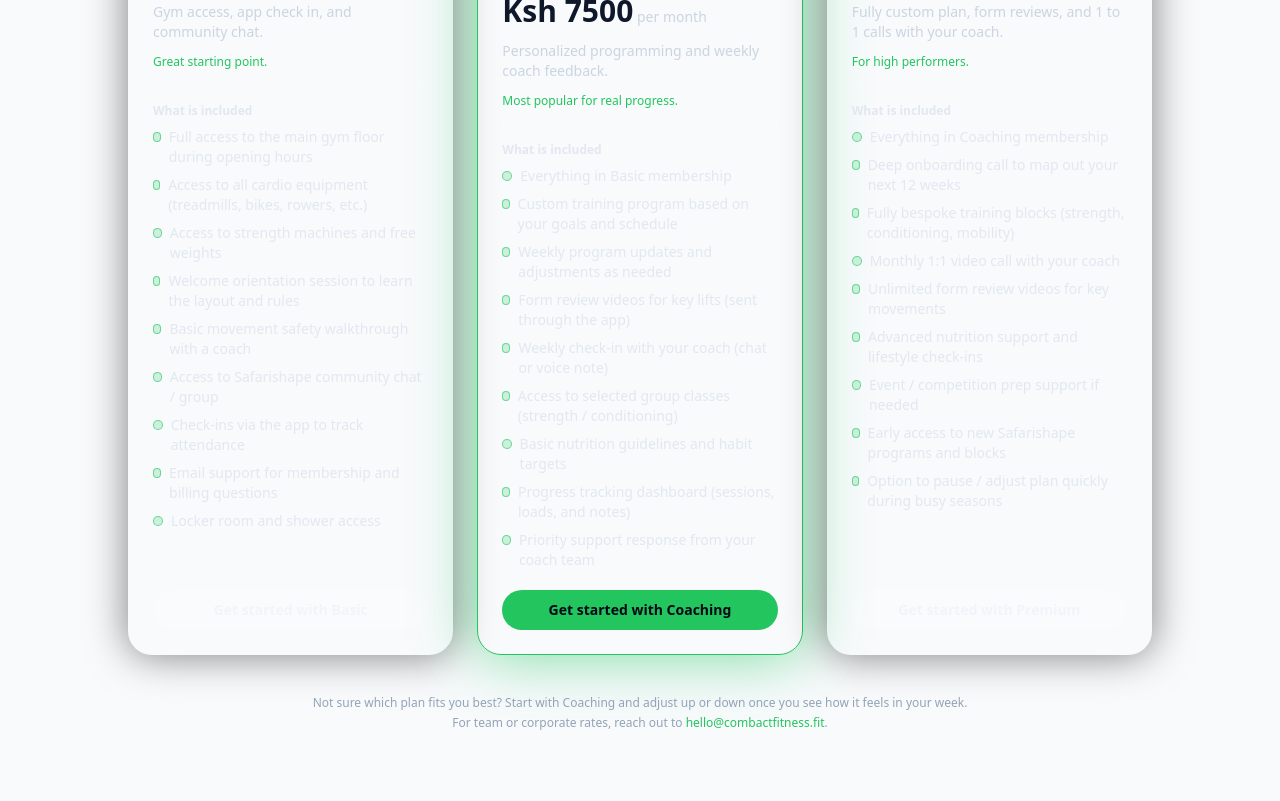
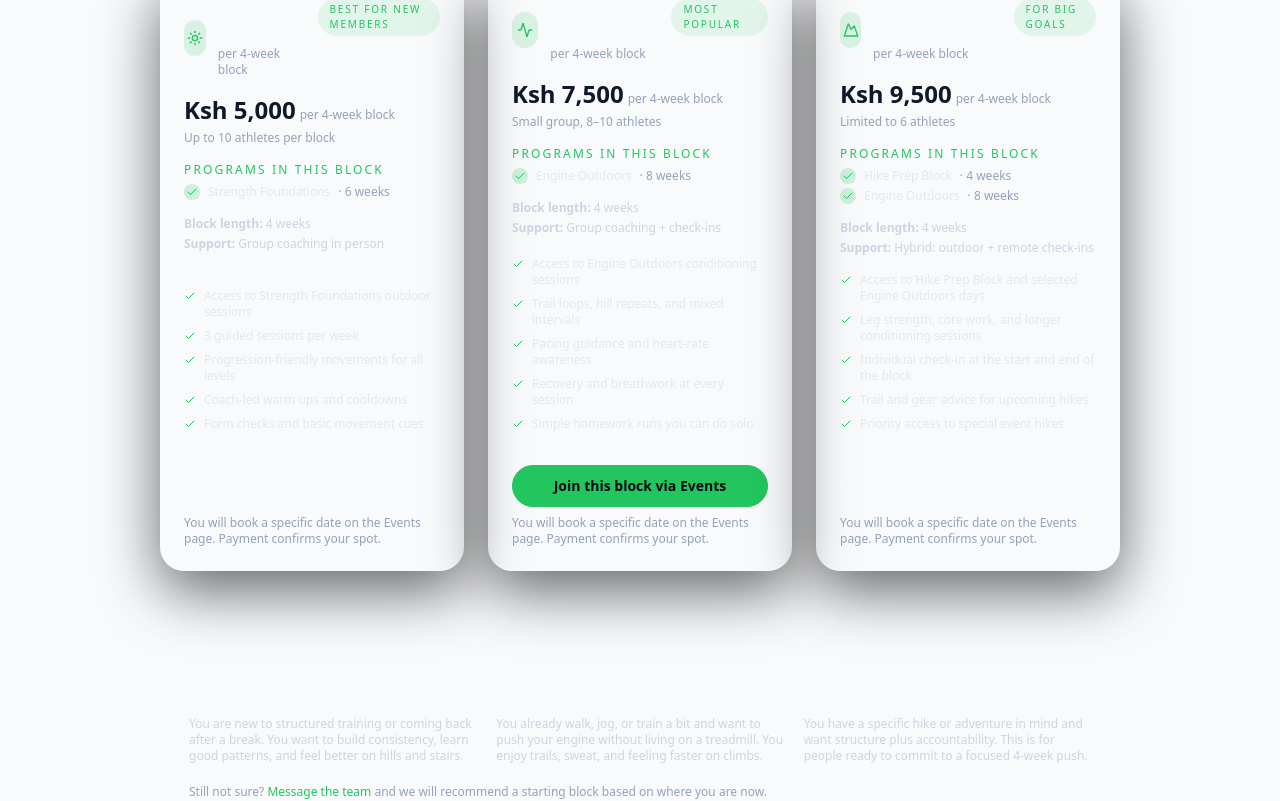
Before and after one commit to SultanKirigha/Fitness, a React (Vite) app: page /pricing in a window 1280 px wide. Shown: the part 500-1301 px from the top of the page. Built offline with nearby package versions, Linux system fonts and the light colour scheme; no server answers.

Commit message:
updated the pricing page with the new information

```diff
--- a/src/pages/Pricing.jsx
+++ b/src/pages/Pricing.jsx
@@ -1,124 +1,291 @@
 // src/pages/Pricing.jsx
+import { useMemo, useState } from "react";
+import { Check, Mountain, Activity, Sun } from "lucide-react";
 import { useSiteData } from "../context/SiteDataContext.jsx";
 
 function Pricing() {
   const {
-    siteData: { pricing },
+    siteData: { programs },
   } = useSiteData();
 
+  const [hoveredPlanId, setHoveredPlanId] = useState(null);
+
+  // quick map from id -> program
+  const programsById = useMemo(() => {
+    const map = new Map();
+    programs.forEach((p) => map.set(p.id, p));
+    return map;
+  }, [programs]);
+
+  const plans = [
+    {
+      id: "outdoor-start",
+      name: "Outdoor Start Pass",
+      price: "Ksh 5,000",
+      billing: "per 4-week block",
+      badge: "Best for new members",
+      icon: Sun,
+      highlight: false,
+      programIds: ["strength-foundations"],
+      spots: "Up to 10 athletes per block",
+      commitment: "4 weeks",
+      support: "Group coaching in person",
+      features: [
+        "Access to Strength Foundations outdoor sessions",
+        "3 guided sessions per week",
+        "Progression-friendly movements for all levels",
+        "Coach-led warm ups and cooldowns",
+        "Form checks and basic movement cues",
+      ],
+    },
+    {
+      id: "engine-block",
+      name: "Engine + Hills Block",
+      price: "Ksh 7,500",
+      billing: "per 4-week block",
+      badge: "Most popular",
+      icon: Activity,
+      highlight: true, // middle card
+      programIds: ["engine-outdoors"],
+      spots: "Small group, 8–10 athletes",
+      commitment: "4 weeks",
+      support: "Group coaching + check-ins",
+      features: [
+        "Access to Engine Outdoors conditioning sessions",
+        "Trail loops, hill repeats, and mixed intervals",
+        "Pacing guidance and heart-rate awareness",
+        "Recovery and breathwork at every session",
+        "Simple homework runs you can do solo",
+      ],
+    },
+    {
+      id: "hike-prep-plus",
+      name: "Hike Prep + Hybrid Coaching",
+      price: "Ksh 9,500",
+      billing: "per 4-week block",
+      badge: "For big goals",
+      icon: Mountain,
+      highlight: false,
+      programIds: ["hike-prep", "engine-outdoors"],
+      spots: "Limited to 6 athletes",
+      commitment: "4 weeks",
+      support: "Hybrid: outdoor + remote check-ins",
+      features: [
+        "Access to Hike Prep Block and selected Engine Outdoors days",
+        "Leg strength, core work, and longer conditioning sessions",
+        "Individual check-in at the start and end of the block",
+        "Trail and gear advice for upcoming hikes",
+        "Priority access to special event hikes",
+      ],
+    },
+  ];
+
   return (
-    <section className="py-10 md:py-16 space-y-10">
+    <main className="py-10 md:py-16">
+      <div className="max-w-6xl mx-auto px-4 md:px-6 lg:px-8 space-y-12">
         {/* Header */}
-      <header className="space-y-3 text-center">
-        <p className="text-xs uppercase tracking-[0.22em] text-brand">
+        <section className="space-y-4 md:space-y-5 max-w-3xl">
+          <p className="text-[11px] uppercase tracking-[0.26em] text-brand">
             Pricing
           </p>
-        <h1 className="text-2xl md:text-3xl font-semibold">
-          Pick the level of support that matches your season.
+          <h1 className="text-2xl md:text-3xl lg:text-4xl font-semibold leading-tight">
+            Simple blocks that match how you train outdoors.
           </h1>
-        <p className="text-xs md:text-sm text-slate-300 max-w-2xl mx-auto">
-          Every membership gives you access to the Safarishape environment.
-          Higher tiers add structure, coaching, and accountability so you can
-          move faster with less guesswork.
+          <p className="text-xs md:text-sm text-slate-300">
+            All Combatfit blocks are built around real weeks, real trails, and
+            real life. Pick the block that matches your season and we will
+            handle the structure, progressions, and coaching.
           </p>
-        <p className="text-[11px] md:text-xs text-slate-400 max-w-xl mx-auto">
-          All plans are billed monthly. You can upgrade, downgrade, or pause
-          before your next billing cycle.
+          <p className="text-[11px] md:text-xs text-slate-400">
+            * All prices are in{" "}
+            <span className="font-semibold">Kenyan Shillings (Ksh)</span>. Payment details are
+            shared after your spot is confirmed.
           </p>
-      </header>
+        </section>
 
         {/* Pricing cards */}
-      <div className="grid gap-5 md:gap-6 md:grid-cols-3">
-        {pricing.map((plan) => (
+        <section className="grid gap-6 md:grid-cols-2 xl:grid-cols-3 items-stretch">
+          {plans.map((plan) => {
+            const Icon = plan.icon;
+            const linkedPrograms = plan.programIds
+              .map((id) => programsById.get(id))
+              .filter(Boolean);
+
+            const isHovered = hoveredPlanId === plan.id;
+            const isBaseHighlight = plan.highlight; // middle card
+            const isHighlightSuppressed =
+              isBaseHighlight && hoveredPlanId && hoveredPlanId !== plan.id;
+            const isHighlightActive = isBaseHighlight && !isHighlightSuppressed;
+
+            // Card should look "green" if:
+            // - it is the active highlight (middle card when not suppressed)
+            // - OR it is the one currently hovered
+            const shouldLookHighlighted = isHighlightActive || isHovered;
+
+            const cardBorderClasses = shouldLookHighlighted
+              ? "border-brand/70 shadow-[0_0_80px_rgba(34,197,94,0.45)]"
+              : "border-white/10";
+
+            const ctaClasses = shouldLookHighlighted
+              ? "bg-brand text-dark hover:bg-brand-dark border border-brand"
+              : "border border-white/20 text-slate-50 hover:border-brand/70";
+
+            return (
               <article
                 key={plan.id}
-            className={`flex flex-col rounded-3xl border bg-white/5 p-5 md:p-6 shadow-[0_0_40px_rgba(0,0,0,0.5)] ${
-              plan.isPopular
-                ? "border-brand shadow-[0_0_60px_rgba(34,197,94,0.6)]"
-                : "border-white/10"
-            }`}
+                className={`group relative flex h-full flex-col rounded-3xl bg-white/5 p-5 md:p-6 shadow-[0_20px_60px_rgba(0,0,0,0.6)] transition-transform hover:-translate-y-1 ${cardBorderClasses}`}
+                onMouseEnter={() => setHoveredPlanId(plan.id)}
+                onMouseLeave={() => setHoveredPlanId(null)}
               >
-            {/* Top tag and title */}
-            <div className="space-y-3">
-              {plan.isPopular && (
-                <p className="inline-flex items-center rounded-full bg-brand/15 border border-brand/40 px-3 py-1 text-[10px] uppercase tracking-[0.18em] text-brand">
-                  Most popular
-                </p>
-              )}
-
-              <div className="space-y-1">
-                <h2 className="text-lg md:text-xl font-semibold">
+                {/* Icon + name + badge */}
+                <div className="flex flex-col gap-2 md:flex-row md:items-start md:justify-between mb-4">
+                  <div className="flex items-center gap-3">
+                    <div className="inline-flex h-9 w-9 items-center justify-center rounded-2xl bg-brand/15 text-brand">
+                      <Icon className="h-4 w-4" />
+                    </div>
+                    <div>
+                      <h2 className="text-sm md:text-base font-semibold text-slate-50">
                         {plan.name}
                       </h2>
-                <p className="text-2xl md:text-3xl font-semibold">
-                  Ksh {plan.priceMonthly}
-                  <span className="text-xs md:text-sm font-normal text-slate-300">
-                    {" "}
-                    per month
+                      <p className="text-[11px] md:text-xs text-slate-400">
+                        {plan.billing}
+                      </p>
+                    </div>
+                  </div>
+
+                  {plan.badge && (
+                    <div className="inline-flex self-start rounded-full bg-brand/10 px-3 py-1 text-[10px] uppercase tracking-[0.18em] text-brand">
+                      {plan.badge}
+                    </div>
+                  )}
+                </div>
+
+                {/* Price */}
+                <div className="mb-4">
+                  <p className="flex items-baseline gap-1">
+                    <span className="text-lg md:text-2xl font-semibold">
+                      {plan.price}
                     </span>
+                    <span className="text-[11px] md:text-xs text-slate-400">
+                      {plan.billing}
+                    </span>
+                  </p>
+                  <p className="mt-1 text-[11px] md:text-xs text-slate-400">
+                    {plan.spots}
                   </p>
                 </div>
 
-              <p className="text-xs md:text-sm text-slate-300">
-                {plan.description}
+                {/* Programs included */}
+                {linkedPrograms.length > 0 && (
+                  <div className="mb-4 space-y-1.5">
+                    <p className="text-[10px] md:text-xs uppercase tracking-[0.18em] text-brand">
+                      Programs in this block
                     </p>
-              {plan.highlight && (
-                <p className="text-[11px] md:text-xs text-brand">
-                  {plan.highlight}
-                </p>
+                    <ul className="space-y-1 text-[11px] md:text-xs text-slate-200">
+                      {linkedPrograms.map((p) => (
+                        <li key={p.id} className="flex items-center gap-2">
+                          <span className="inline-flex h-4 w-4 items-center justify-center rounded-full bg-brand/20">
+                            <Check className="h-3 w-3 text-brand" />
+                          </span>
+                          <span className="font-medium">{p.name}</span>
+                          {p.duration && (
+                            <span className="text-slate-400">
+                              · {p.duration}
+                            </span>
                           )}
-            </div>
-
-            {/* Divider */}
-            <div className="my-4 h-px bg-white/10" />
-
-            {/* Features */}
-            <div className="flex-1">
-              <p className="text-[11px] md:text-xs font-semibold text-slate-200 mb-2">
-                What is included
-              </p>
-              <ul className="space-y-2 text-xs md:text-sm text-slate-100">
-                {plan.features?.map((item) => (
-                  <li key={item} className="flex gap-2 items-start">
-                    <span className="mt-[5px] h-2.5 w-2.5 rounded-full bg-brand/20 border border-brand/60" />
-                    <p className="text-slate-200">{item}</p>
                         </li>
                       ))}
                     </ul>
                   </div>
+                )}
+
+                {/* Details */}
+                <div className="mb-4 space-y-1 text-[11px] md:text-xs text-slate-300">
+                  <p>
+                    <span className="font-semibold">Block length:</span>{" "}
+                    {plan.commitment}
+                  </p>
+                  <p>
+                    <span className="font-semibold">Support:</span>{" "}
+                    {plan.support}
+                  </p>
+                </div>
+
+                {/* Features */}
+                <ul className="mt-auto space-y-2 text-[11px] md:text-xs text-slate-200">
+                  {plan.features.map((item) => (
+                    <li key={item} className="flex items-start gap-2">
+                      <Check className="mt-[2px] h-3 w-3 text-brand shrink-0" />
+                      <span>{item}</span>
+                    </li>
+                  ))}
+                </ul>
 
                 {/* CTA */}
-            <button
-              className={`mt-5 inline-flex items-center justify-center rounded-full px-6 py-2.5 text-sm font-semibold transition ${
-                plan.isPopular
-                  ? "bg-brand text-dark hover:bg-brand-dark"
-                  : "bg-white/10 text-slate-100 hover:bg-white/15"
-              }`}
+                <div className="mt-5 pt-3 border-t border-white/10 flex flex-col gap-2">
+                  <a
+                    href="/events#upcoming"
+                    className={`inline-flex items-center justify-center rounded-full px-5 py-2.5 text-xs md:text-sm font-semibold transition ${ctaClasses}`}
                   >
-              Get started with {plan.name}
-            </button>
+                    Join this block via Events
+                  </a>
+                  <p className="text-[10px] md:text-xs text-slate-400">
+                    You will book a specific date on the Events page. Payment
+                    confirms your spot.
+                  </p>
+                </div>
               </article>
-        ))}
-      </div>
+            );
+          })}
+        </section>
 
-      {/* Small help text */}
-      <div className="text-center text-[11px] md:text-xs text-slate-400 space-y-1">
-        <p>
-          Not sure which plan fits you best? Start with Coaching and adjust up
-          or down once you see how it feels in your week.
+        {/* Comparison / explainer */}
+        <section className="space-y-5 rounded-3xl border border-white/10 bg-white/5 p-5 md:p-7">
+          <h2 className="text-sm md:text-base font-semibold text-slate-50">
+            Which block should I start with?
+          </h2>
+          <div className="grid gap-5 md:grid-cols-3 text-[11px] md:text-xs text-slate-300">
+            <div className="space-y-2">
+              <p className="font-semibold text-slate-50">
+                Outdoor Start Pass (Strength Foundations)
               </p>
               <p>
-          For team or corporate rates, reach out to{" "}
-          <a
-            href="mailto:hello@safarishape.fit"
-            className="text-brand hover:text-brand-dark"
-          >
-            hello@combactfitness.fit
-          </a>
-          .
+                You are new to structured training or coming back after a break.
+                You want to build consistency, learn good patterns, and feel
+                better on hills and stairs.
               </p>
             </div>
+            <div className="space-y-2">
+              <p className="font-semibold text-slate-50">
+                Engine + Hills Block (Engine Outdoors)
+              </p>
+              <p>
+                You already walk, jog, or train a bit and want to push your
+                engine without living on a treadmill. You enjoy trails, sweat,
+                and feeling faster on climbs.
+              </p>
+            </div>
+            <div className="space-y-2">
+              <p className="font-semibold text-slate-50">
+                Hike Prep + Hybrid Coaching
+              </p>
+              <p>
+                You have a specific hike or adventure in mind and want structure
+                plus accountability. This is for people ready to commit to a
+                focused 4-week push.
+              </p>
+            </div>
+          </div>
+          <p className="text-[11px] md:text-xs text-slate-400">
+            Still not sure?{" "}
+            <a href="/contact" className="text-brand hover:underline">
+              Message the team
+            </a>{" "}
+            and we will recommend a starting block based on where you are now.
+          </p>
         </section>
+      </div>
+    </main>
   );
 }
 
```
Lines whose indentation alone changed are shown as unchanged.
